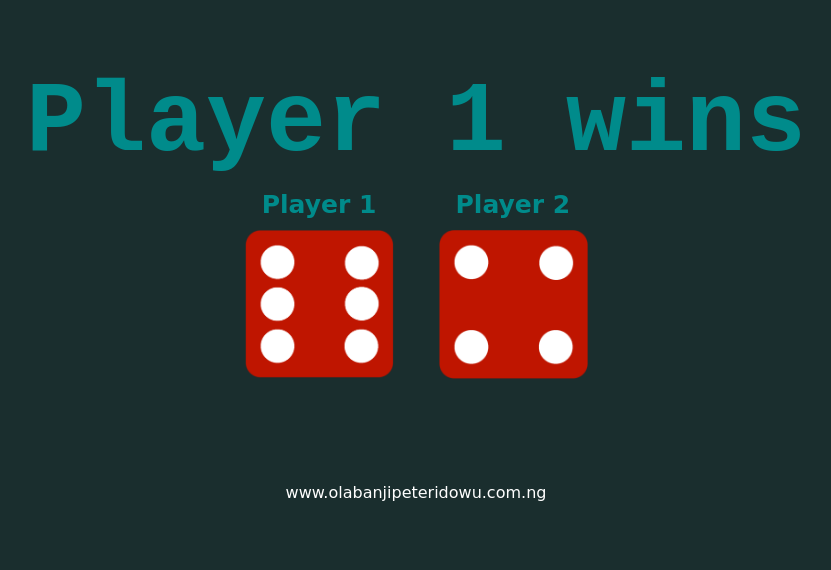
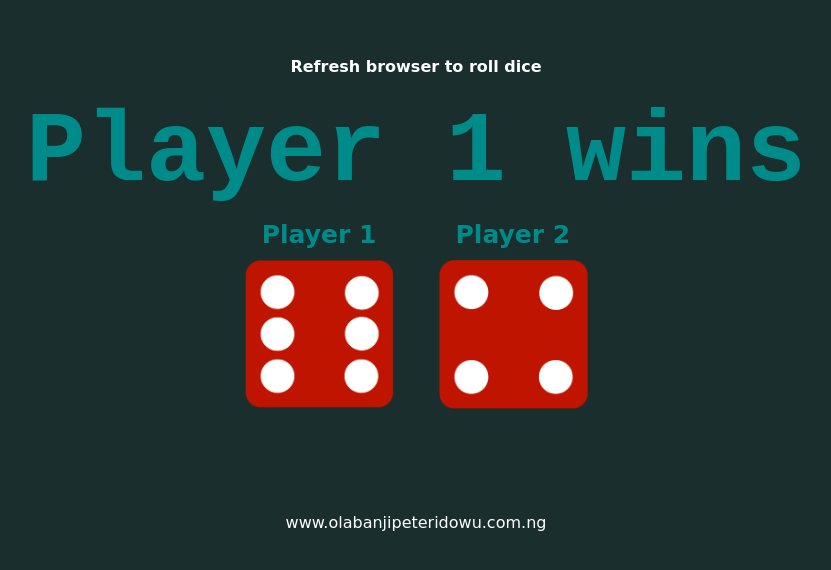
Before and after one commit to idobanj/My-first-project-, a plain HTML site: page index.html in a window 1280 px wide. Shown: the part 104-674 px from the top of the page, without its empty margins (224-1055 px from the left). Drawn offline with Linux system fonts and the light colour scheme.

Commit message:
Add files via upload

```diff
--- a/index.html
+++ b/index.html
@@ -8,6 +8,8 @@
 
   </head>
   <body>
+
+    <h4>Refresh browser to roll dice</h4>
 
     <div class="container">
       <h1>Refresh Me</h1>
--- a/styles.css
+++ b/styles.css
@@ -5,6 +5,12 @@ body {
   height: 95vh;
   flex-direction: column;
   background-color: rgb(26, 46, 46);
+}
+
+body h4 {
+  text-align: center;
+  color: white;
+  font-family: cursive;
 }
 
 .container {
```
